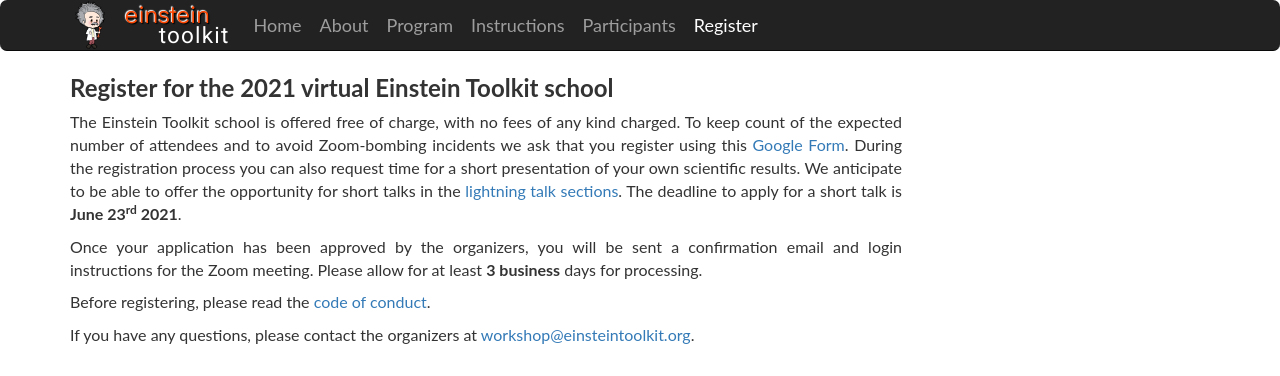
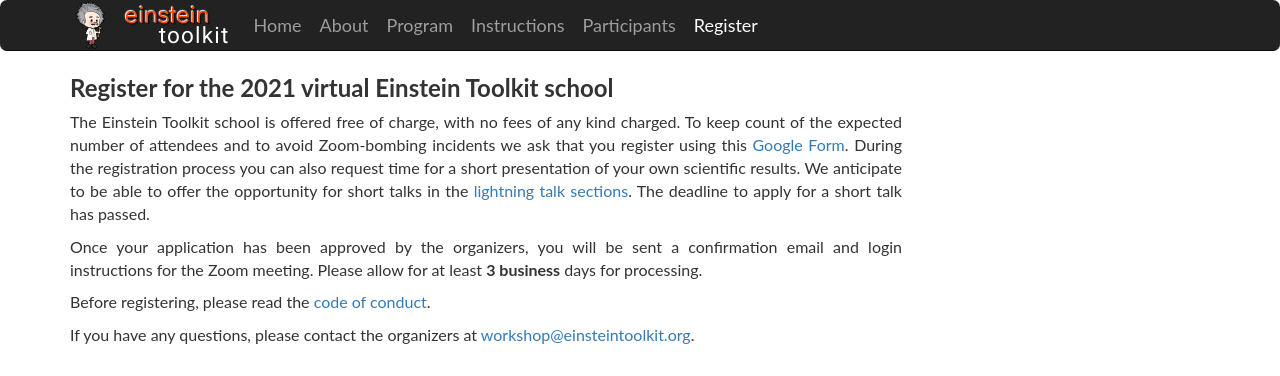
Before and after one commit to EinsteinToolkit/et2021uiuc, a Jekyll site: the page built from register.md, in a window 1280 px wide. Shown: the top 376 px of the page. Built offline with Jekyll 4.4.1, drawn with Linux system fonts in a browser that asks for light colours.

Commit message:
dealine has passed

```diff
--- a/register.md
+++ b/register.md
@@ -12,7 +12,7 @@ Zoom-bombing incidents we ask that you register using this [Google
 Form](https://forms.gle/kJEz8ERtDVpWJ7Fi6). During the registration process you can also
 request time for a short presentation of your own scientific results. We
 anticipate to be able to offer the opportunity for short talks in the
-[lightning talk sections](program.html). The deadline to apply for a short talk is **June 23<sup>rd</sup> 2021**.
+[lightning talk sections](program.html). The deadline to apply for a short talk has passed.
 
 Once your application has been approved by the organizers, you will be sent a
 confirmation email and login instructions for the Zoom meeting. Please allow
```
